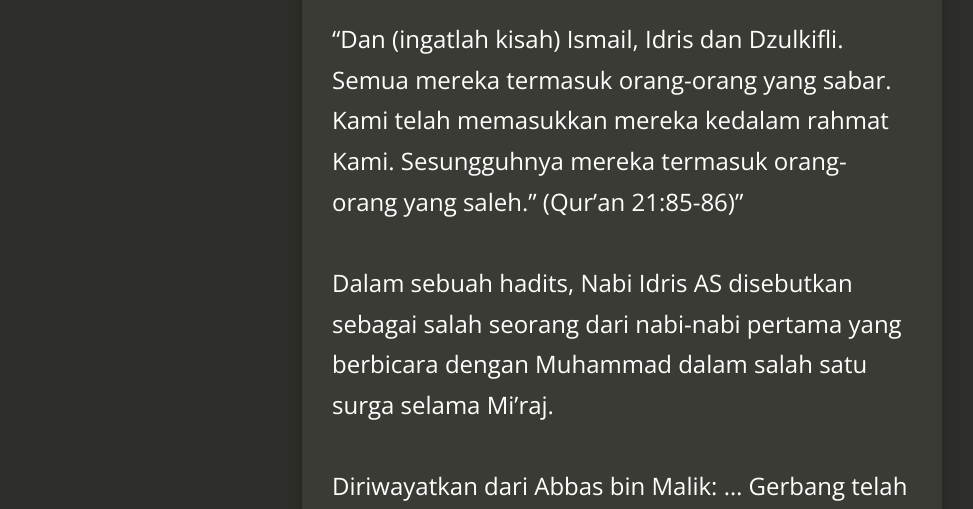
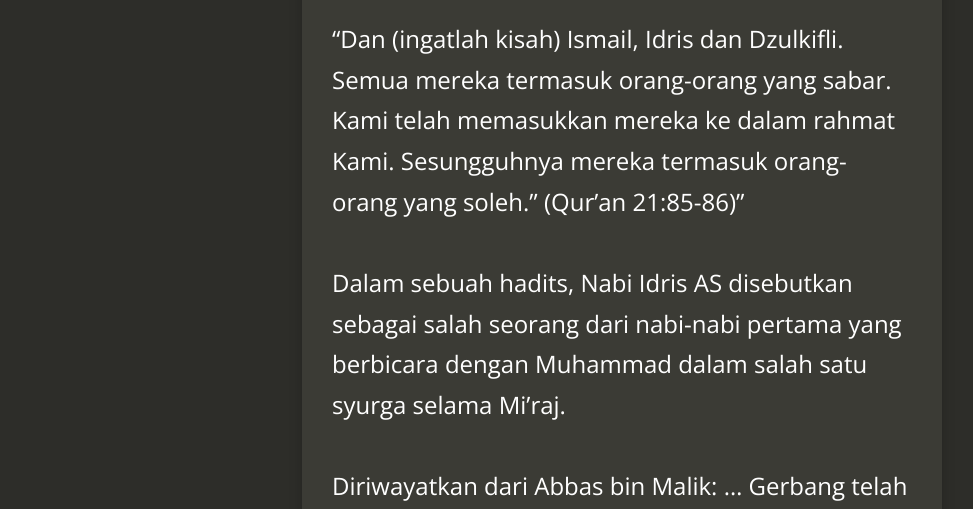
Before and after one commit to kedamaian/swsyafiq, a Jekyll site: the page built from _posts/2018-12-03-kisah-nabi-idris-as.md, in a window 1280 px wide and 900 px high, scrolled down 16288 px. Shown: the part 238-747 px from the top of the window, without its empty margins (18-991 px from the left). Built offline with Jekyll 4.4.1, drawn with Linux system fonts in a browser that asks for light colours; nearby versions of some CDN libraries; comment, search, counter and statistics services are not loaded.

Commit message:
Update 2018-12-03-kisah-nabi-idris-as.md

```diff
--- a/_posts/2018-12-03-kisah-nabi-idris-as.md
+++ b/_posts/2018-12-03-kisah-nabi-idris-as.md
@@ -147,9 +147,9 @@ Terdapat empat ayat yang berhubungan dengan Nabi Idris AS dalam Al-Qur’an, dim
 
 “Dan ceritakanlah (hai Muhammad kepada mereka, kisah) Idris (yang tersebut) di dalam Al-Quran. Sesungguhnya ia adalah seorang yang sangat membenarkan dan seorang nabi. Dan Kami telah mengangkatnya ke martabat yang tinggi. (Qur’an 19:56-57)”
 
-“Dan (ingatlah kisah) Ismail, Idris dan Dzulkifli. Semua mereka termasuk orang-orang yang sabar. Kami telah memasukkan mereka kedalam rahmat Kami. Sesungguhnya mereka termasuk orang-orang yang saleh.” (Qur’an 21:85-86)”
+“Dan (ingatlah kisah) Ismail, Idris dan Dzulkifli. Semua mereka termasuk orang-orang yang sabar. Kami telah memasukkan mereka ke dalam rahmat Kami. Sesungguhnya mereka termasuk orang-orang yang soleh.” (Qur’an 21:85-86)”
 
-Dalam sebuah hadits, Nabi Idris AS disebutkan sebagai salah seorang dari nabi-nabi pertama yang berbicara dengan Muhammad dalam salah satu surga selama Mi’raj.
+Dalam sebuah hadits, Nabi Idris AS disebutkan sebagai salah seorang dari nabi-nabi pertama yang berbicara dengan Muhammad dalam salah satu syurga selama Mi’raj.
 
 Diriwayatkan dari Abbas bin Malik: … Gerbang telah terbuka, dan ketika aku pergi ke surga keempat, disana aku melihat Idris. Jibril berkata (kepadaku). ‘Ini adalah Idris; berilah dia salammu.’ Maka aku mengucapkan salam kepadanya dan ia mengucapkan salam kepadaku dan berkata. ‘Selamat datang, O saudaraku yang alim dan nabi yang saleh.; … Sahih Bukhari 5:58:227
 
```
